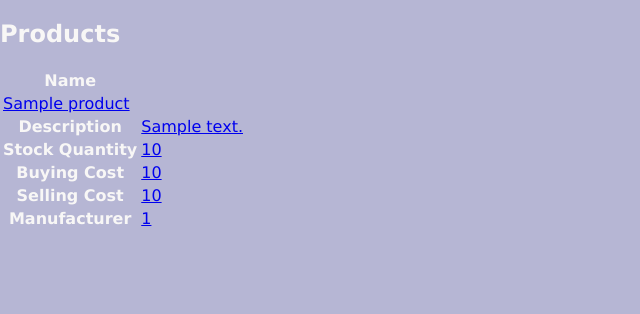
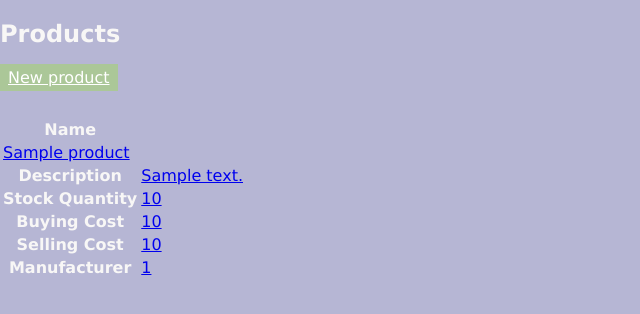
Before and after one commit to 19Miller96/lab_week_shop_inventory, a Flask app: page /products in a window 1280 px wide. Shown: the part 54-368 px from the top of the page, without its empty margins (0-640 px from the left). Run offline with Flask 2, Linux system fonts and the light colour scheme; a database or web service that is not in the repository returns one stand-in record (values such as "Sample title"); some libraries are stand-ins or nearby versions.

Commit message:
button_added_for_products

```diff
--- a/templates/products/index.html
+++ b/templates/products/index.html
@@ -2,6 +2,10 @@
 
 {% block content %}
 <h1>Products</h1>
+
+<p class="btn--wrapper">
+  <a class="btn btn--action" href="/products/new">New product</a>
+</p>
 
 <table>
   <tr>
```
